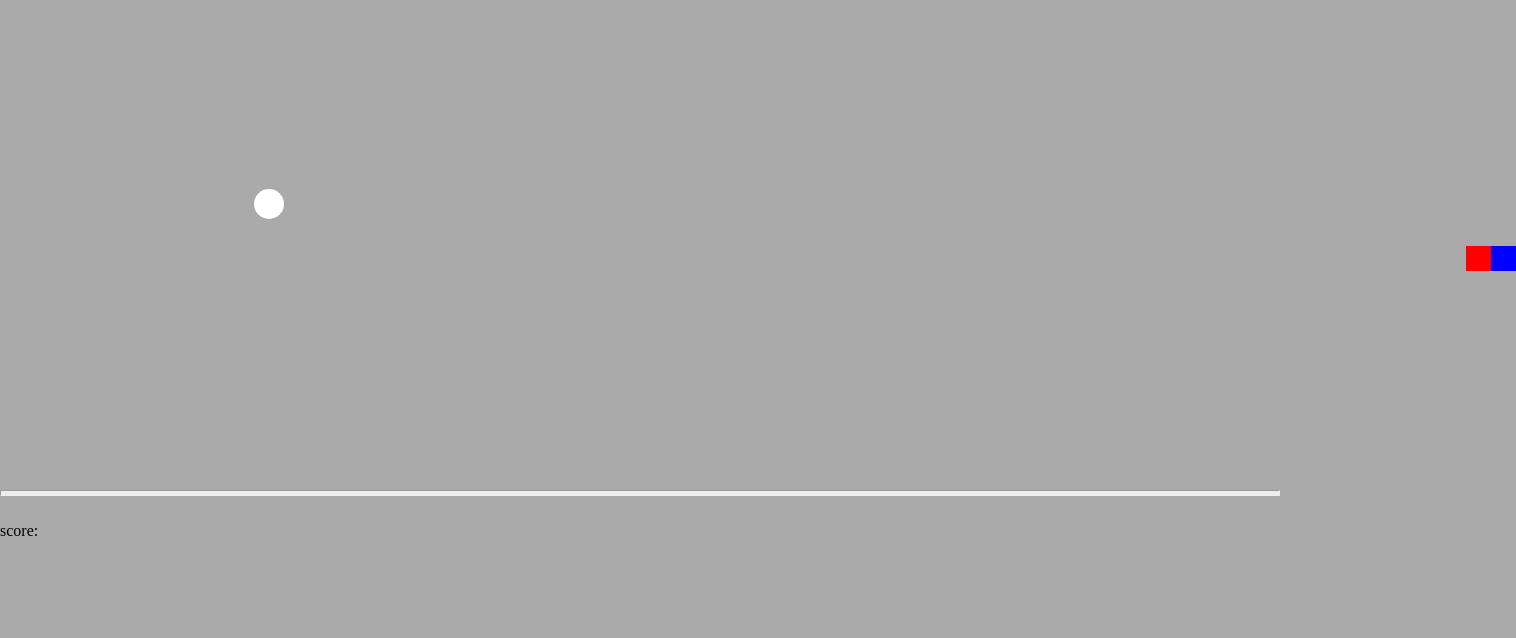
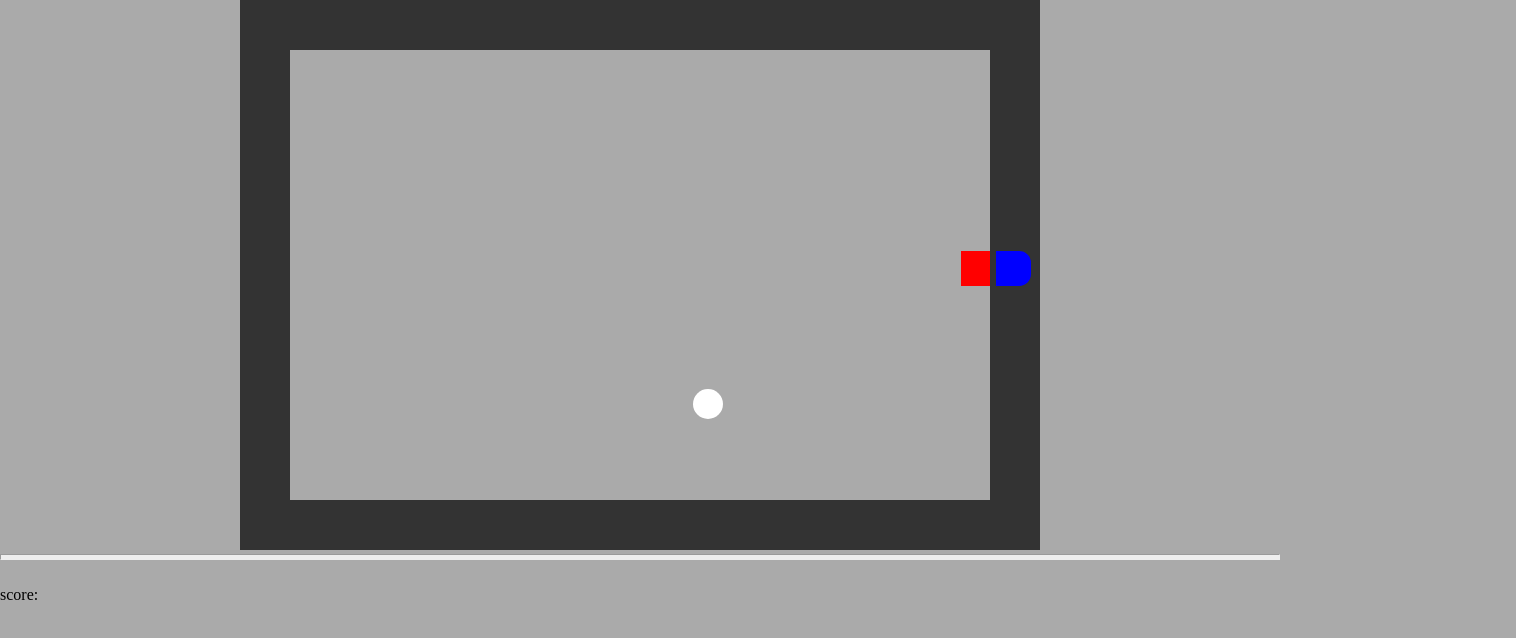
Before and after one commit to Mahmoud-Elshony/snake-game, a plain HTML site: page index.html in a window 1280 px wide. Shown: the whole page, 1516 px wide, since content can reach past the window. Drawn offline with Linux system fonts and the light colour scheme.

Commit message:
make wall and snake die in colision him self and colision walls

```diff
--- a/css/style.css
+++ b/css/style.css
@@ -2,9 +2,20 @@
   margin: 0;
   background-color: #aaa;
 }
+.snake-body-part,
+.snake-head,
+.snake-tail{
+    width: 35px;
+    height: 35px;
+    position: absolute;
+    background-color:red;
+    display: inline-block;
+    margin: 1px;
+}
 .game-flow {
-  width: 100%;
-  height: 490px;
+  margin: 0 auto;
+  width: 800px;
+  height: 500px;
 }
 hr {
   background-color: #eee;
@@ -17,16 +28,9 @@ hr {
   display: inline-block;
   font-family: monospace;
 }
-.snake-body-part,
-.snake-head,.snake-tail{
-    width: 25px;
-    height: 25px;
-    position: absolute;
-    background-color:red;
-    display: inline-block;
-    margin: 1px;
-}
+
 .snake-head{
   z-index: 143;
+  border-radius: 0 34% 34% 0;
   background-color: blue;
 }
--- a/index.html
+++ b/index.html
@@ -12,16 +12,18 @@
       <div class="game-flow">
         <div class="snake">
           <div class="snake-head"></div>
-          <span class="snake-body-container">
-            <div class="snake-body-part"></div>
-          </span>
-          <!-- <div class="snake-tail"></div> -->
+          <span class="snake-body-container"> </span>
         </div>
+        <div class="walls"></div>
+        <div class="walls"></div>
+        <div class="walls"></div>
+        <div class="walls"></div>
       </div>
+      <br>
+      <br>
+      <br>
       <hr />
-      <div class="fotter">
-        score:<span class="score"></span>
-      </div>
+      <div class="fotter">score:<span class="score"></span></div>
     </div>
     <script src="js/main.js"></script>
   </body>
--- a/js/main.js
+++ b/js/main.js
@@ -1,24 +1,36 @@
+let snake;
 let gameFlow = document.querySelector('.game-flow');
 let snakeHead = document.querySelector('.snake-head');
+let snakeWidthHeight = snakeHead.getBoundingClientRect().width; // do not change /* to change this edite  line 8,9 in style.css  */
 let snakeBody = document.querySelector('.snake-body-container');
-let snakeBodyParts = document.querySelectorAll('.snake-body-part');
-let snake = document.querySelectorAll('.snake div');
+let snakeBodyPart = document.createElement('div');
 let apple = document.createElement('div');
+let wall = document.querySelectorAll('.walls')
 let scoreEle = document.querySelector('.score');
 let score = 0;
 let snakeDir = { x: 1, y: 0 };
-let speed = 100;
+let gameSpeed = 150;
+
 function start() {
-    // snake = document.querySelectorAll('.snake div');
+    snakeBodyPart.classList.add('snake-body-part')
+    snakeBody.prepend(snakeBodyPart)
+    snake = document.querySelectorAll('.snake div');
     snake.forEach((part, i) => {
         part.style.top = `${gameFlow.getBoundingClientRect().height / 2}px`;
-        part.style.left = `${Math.floor(gameFlow.getBoundingClientRect().width) / 2 - (25 * i)}px`;
+        part.style.left = `${Math.floor(gameFlow.getBoundingClientRect().width) / 2 - (snakeWidthHeight * i)}px`;
     })
     createApple();
 }
-function update() {
-    window.requestAnimationFrame(update);
+function createWall() {
+    let flowWidth = gameFlow.getBoundingClientRect().width;
+    let flowHeight = gameFlow.getBoundingClientRect().height;
+    wall[0].style.cssText = `position:absolute;width:${flowWidth}px;height:${50}px;background-color:#333;`;
+    wall[1].style.cssText = `position:relative;width:${flowWidth}px;height:${50}px;background-color:#333;bottom: -${flowHeight}px;`;
+    wall[2].style.cssText = `position:absolute;width:${50}px;height:${flowHeight}px;background-color:#333;`;
+    wall[3].style.cssText = `position:relative;width:${50}px;height:${flowHeight}px;background-color:#333;right:-${flowWidth - 50}px;`;
+
 }
+createWall()
 function col(el1, el2) {
     snake = document.querySelectorAll('.snake div');
     const a = el1.getBoundingClientRect();
@@ -38,51 +50,62 @@ function createApple() {
     width:30px;
     height:30px;
     border-radius:50%;
-    top:${Math.random() * 300}px;
-    left:${Math.random() * 300}px`;
+    top:${Math.random() * 300+200}px;
+    left:${Math.random() * 700+100}px`;
     gameFlow.appendChild(apple);
 }
 function moveSnake(m) {
-    // shufflSnake();
     if (m.key === 'ArrowRight') {
-        // snakeHead.style.left = Math.floor(snakeHead.getBoundingClientRect().left) + 25 + 'px';
         snakeHead.style.cssText += "border-radius: 0% 34% 34% 0px;";
         [snakeDir.x, snakeDir.y] = [1, 0]
     }
     if (m.key === 'ArrowLeft') {
-        // snakeHead.style.left = Math.floor(snakeHead.getBoundingClientRect().left) - 25 + 'px';
         snakeHead.style.cssText += "border-radius: 34% 0% 0px 34%;";
         [snakeDir.x, snakeDir.y] = [-1, 0]
     }
     if (m.key === 'ArrowDown') {
-        // snakeHead.style.top = Math.floor(snakeHead.getBoundingClientRect().top) + 25 + 'px';
         snakeHead.style.cssText += "border-radius: 0% 0px 34% 34%;";
         [snakeDir.x, snakeDir.y] = [0, 1]
     }
     if (m.key === 'ArrowUp') {
-        // snakeHead.style.top = Math.floor(snakeHead.getBoundingClientRect().top) - 25 + 'px';
         snakeHead.style.cssText += "border-radius: 34% 34% 0% 0px;";
         [snakeDir.x, snakeDir.y] = [0, -1]
     }
-
-    // chick coll snake and apple
+}
+function moving() {
+    shufflSnake()
+    snakeHead.style.top = Math.ceil(snakeHead.getBoundingClientRect().top - 1) + snakeDir.y * snakeWidthHeight + 'px';
+    snakeHead.style.left = Math.ceil(snakeHead.getBoundingClientRect().left - 1) + snakeDir.x * snakeWidthHeight + 'px';
     if (col(snakeHead, apple)) {
         createApple();
         scoreEle.innerHTML = ++score;
-        snakeBody.append(snakeBodyParts[0].cloneNode(true))
+        snakeBody.append(snakeBodyPart.cloneNode(true))
     }
-    console.log(snakeDir)
 }
+function update() {
+    // chick collision snake and apple
+    if (col(snakeHead, apple)) {
+        createApple();
+        scoreEle.innerHTML = ++score;
+        snakeBody.append(snakeBodyPart.cloneNode(true))
+    }
+    window.requestAnimationFrame(moving);
+    // chick snake colision with his body
+    for (let i = 1; i < snake.length; i++) {
+        if (col(snakeHead, snake[i])) {
+            console.log('#')
+            clearInterval(ward)
+        }
+    }
+    for (let i = 0; i < wall.length; i++) {
+        if (col(snakeHead, wall[i])) {
+            console.log('#')
+            clearInterval(ward)
+        }
+    }
+}
+
 start()
 window.addEventListener('keydown', moveSnake)
 
-let ward = setInterval(() => {
-    shufflSnake()
-    snakeHead.style.top = Math.ceil(snakeHead.getBoundingClientRect().top - 1) + snakeDir.y * 25 + 'px';
-    snakeHead.style.left = Math.ceil(snakeHead.getBoundingClientRect().left - 1) + snakeDir.x * 25 + 'px';
-    if (col(snakeHead, apple)) {
-        createApple();
-        scoreEle.innerHTML = ++score;
-        snakeBody.append(snakeBodyParts[0].cloneNode(true))
-    }
-}, 143)
+let ward = setInterval(update, gameSpeed)
```
